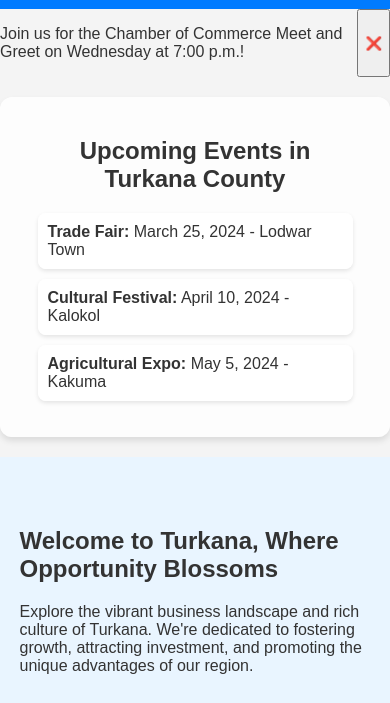
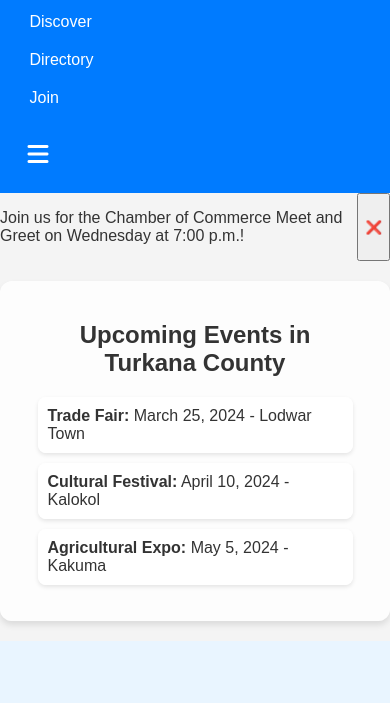
Before and after one commit to johnasuron/wddtest, a plain HTML site: page chamber/chamber.html in a window 390 px wide. Both pictures are taken after a click on the button 38 px from the left and 112 px from the top of the page. Shown: the part 141-844 px from the top of the page. Drawn offline with Linux system fonts and the light colour scheme; no server answers.

Commit message:
Update chamber.html

```diff
--- a/chamber/chamber.html
+++ b/chamber/chamber.html
@@ -28,7 +28,7 @@
   <header>
     <div class="container">
       <h1>Turkana Chamber of Commerce</h1>
-      <nav>
+      <nav id="nav-menu">
         <ul>
           <li><a href="../index.html" class="active">Home</a></li>
           <li><a href="discover.html">Discover</a></li>
@@ -129,6 +129,12 @@
   <script src="joingetDates.js"></script>
   <script src="weather.js"></script>
   <script>
+    // Function to toggle the menu on mobile devices
+    function toggleMenu() {
+      const navMenu = document.getElementById('nav-menu');
+      navMenu.classList.toggle('show');
+    }
+
     // JSON data for members
     const membersData = {
       "members": [
```
